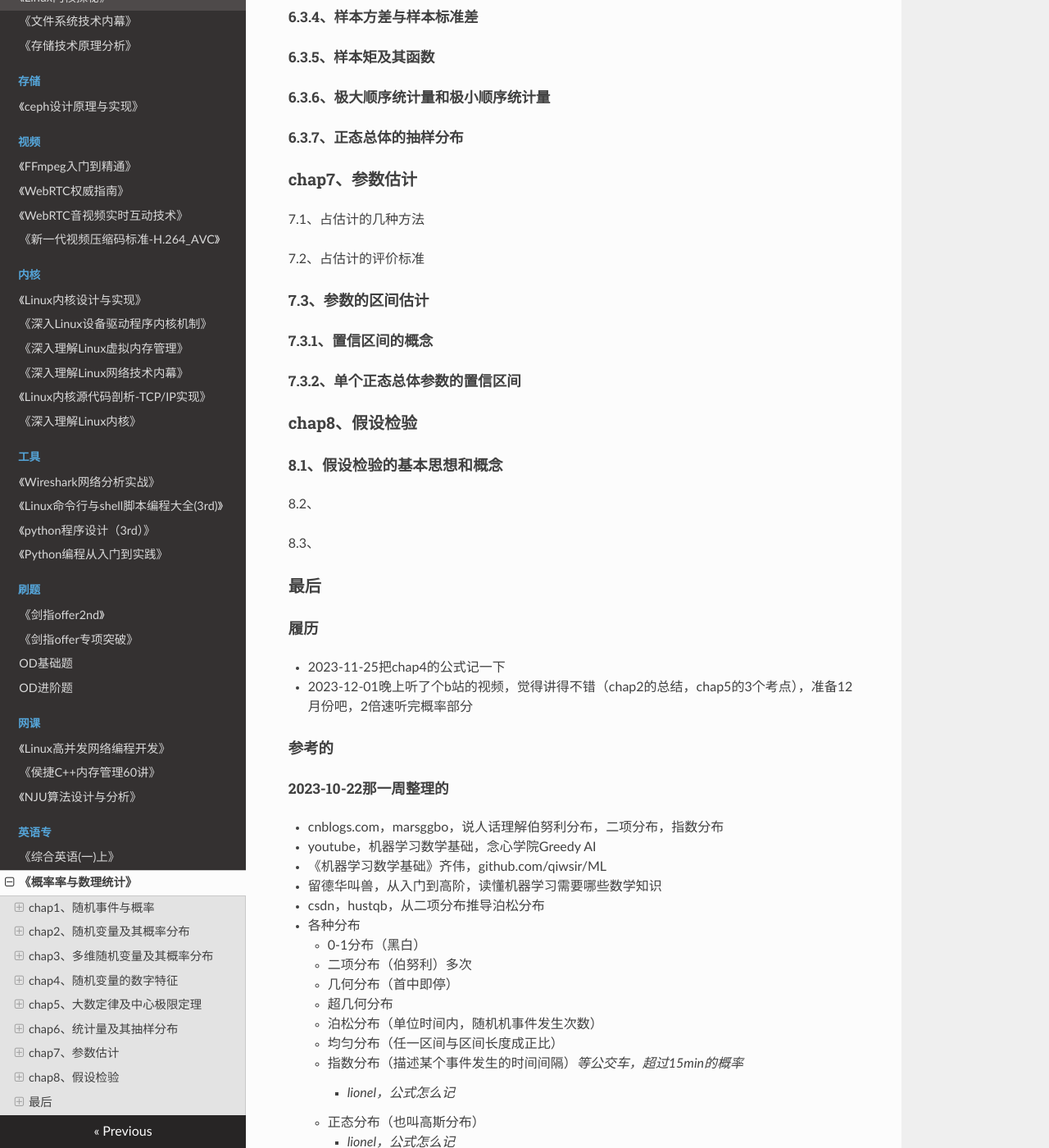
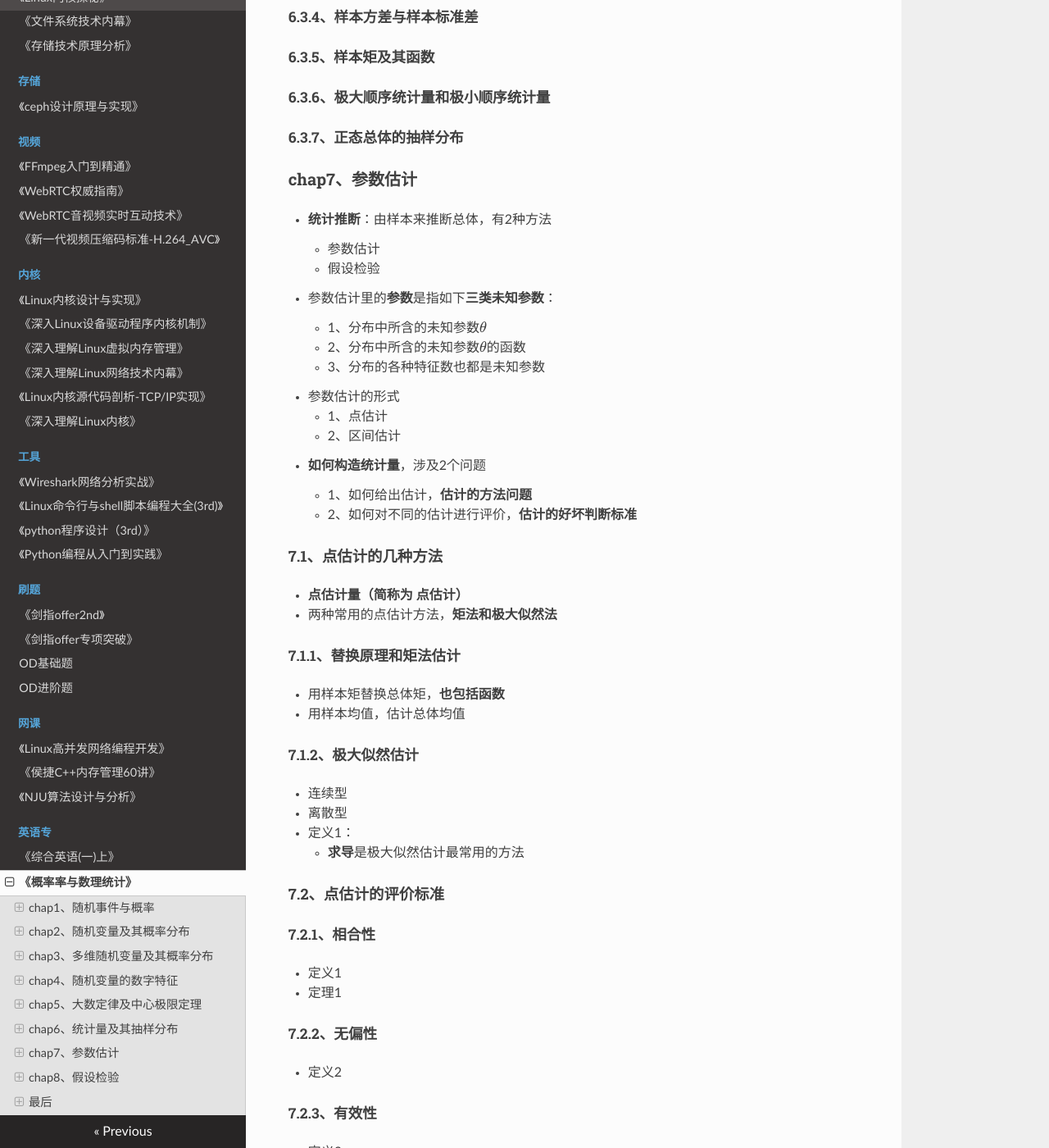
Before and after one commit to wolflion/booknotes, an MkDocs documentation site: the page built from docs/95selfStudy/概率论与数理统计.md, in a window 1280 px wide and 1400 px high, scrolled down 11324 px. Shown: the whole window at 82% size. Built offline with MkDocs 1.6.1, drawn with Linux system fonts in a browser that asks for light colours; nearby versions of some CDN libraries; formulas are drawn with MathJax 3; some of the changed text lies outside the part shown.

Commit message:
Update 概率论与数理统计.md

```diff
--- a/docs/95selfStudy/概率论与数理统计.md
+++ b/docs/95selfStudy/概率论与数理统计.md
@@ -432,13 +432,57 @@
 
 ### chap7、参数估计
 
-7.1、占估计的几种方法
++ **统计推断**：由样本来推断总体，有2种方法
+  + 参数估计
+  + 假设检验
++ 参数估计里的**参数**是指如下**三类未知参数**：
+  + 1、分布中所含的未知参数$\theta$
+  + 2、分布中所含的未知参数$\theta$的函数
+  + 3、分布的各种特征数也都是未知参数
++ 参数估计的形式
+  + 1、点估计
+  + 2、区间估计
++ **如何构造统计量**，涉及2个问题
+  + 1、如何给出估计，**估计的方法问题**
+  + 2、如何对不同的估计进行评价，**估计的好坏判断标准**
 
-7.2、占估计的评价标准
+#### 7.1、点估计的几种方法
+
++ **点估计量（简称为 点估计）**
++ 两种常用的点估计方法，**矩法和极大似然法**
+
+##### 7.1.1、替换原理和矩法估计
+
++ 用样本矩替换总体矩，**也包括函数**
++ 用样本均值，估计总体均值
+
+##### 7.1.2、极大似然估计
+
++ 连续型
++ 离散型
++ 定义1：
+  + **求导**是极大似然估计最常用的方法
+
+#### 7.2、点估计的评价标准
+
+##### 7.2.1、相合性
+
++ 定义1
++ 定理1
+
+##### 7.2.2、无偏性
+
++ 定义2
+
+##### 7.2.3、有效性
+
++ 定义3
 
 #### 7.3、参数的区间估计
 
 ##### 7.3.1、置信区间的概念
+
++ 定义1
 
 ##### 7.3.2、单个正态总体参数的置信区间
 
@@ -446,9 +490,37 @@
 
 #### 8.1、假设检验的基本思想和概念
 
-8.2、
+##### 8.1.1、基本思想
 
-8.3、
+8.1.2、统计假设的概念
+
++ $H_o$称为**统计假设**（简称为 假设）
+  + **参数假设**，仅仅涉及到总体分布的未知参数
+  + **非参数假设**，涉及到**分布函数**的形式
+
+8.1.3、两类错误
+
++ 第一类错误（拒真错误），$H_o$成立，样本值落入W因而$H_o$被拒绝
++ 第二类错误（取伪错误），$H_o$不成立，样本值未落入W，因而$H_o$被接受
+
+8.1.4、假设检验的基本步骤
+
++ 1、
++ 2、
++ 3、
++ 4、
+
+8.2、总体均值的假设检验
+
+8.2.1、u检验
+
+8.2.2、t检验
+
+8.3、正态总体方差的假设检验
+
++ **方差检验**
+
+8.3.1、x方检验
 
 ### 最后
 
```
